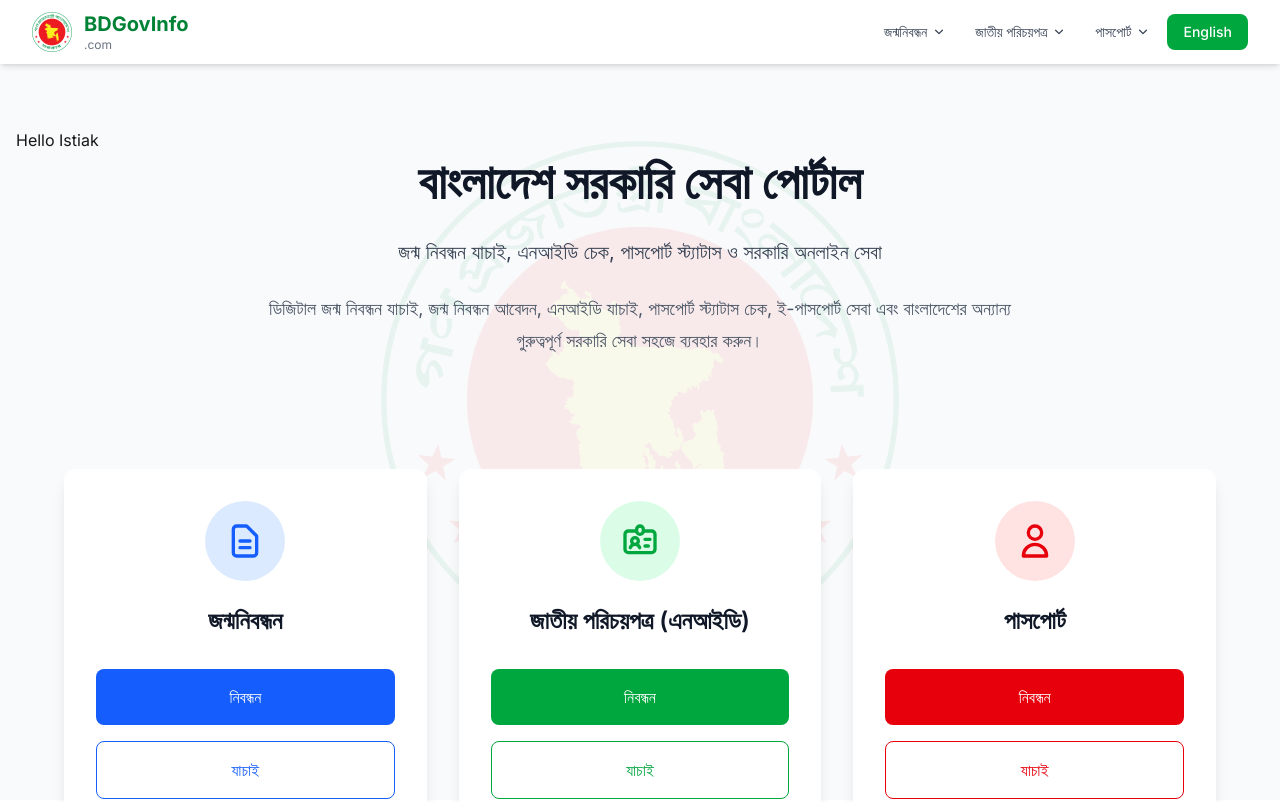
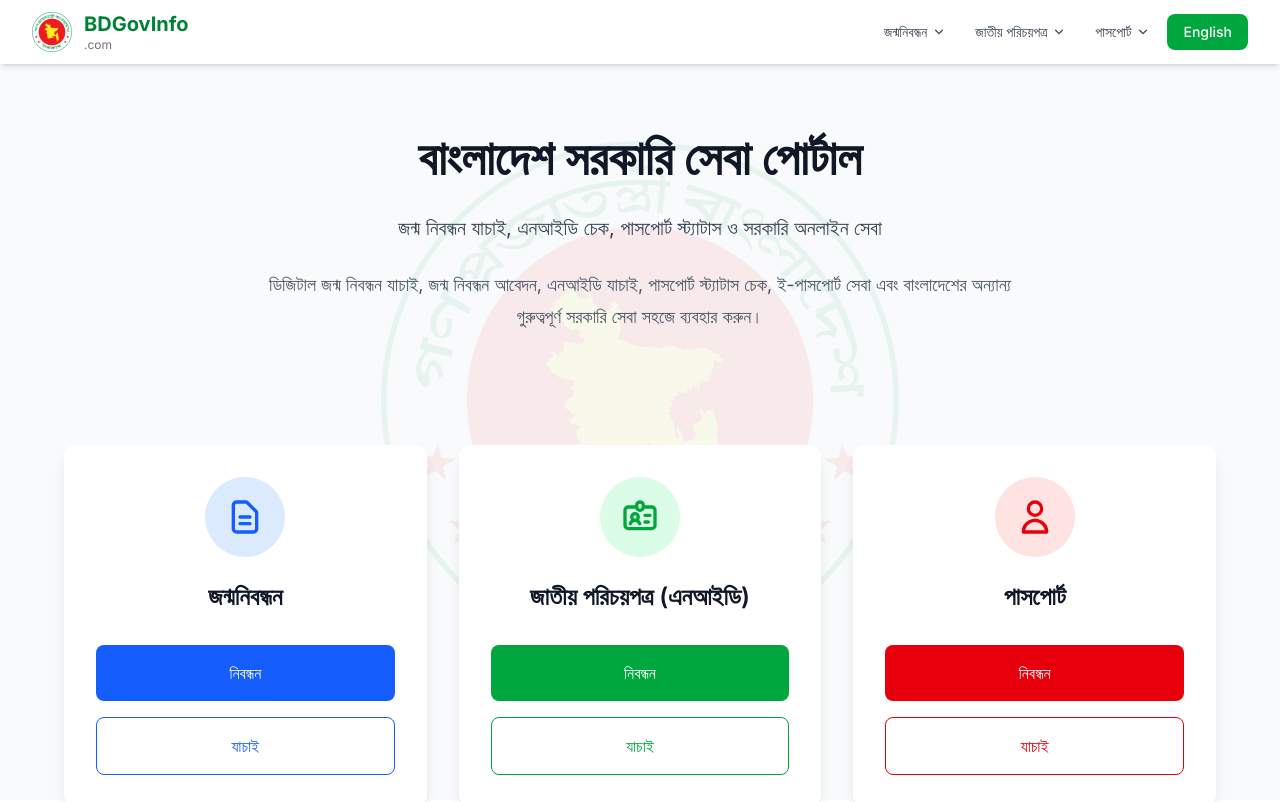
Before and after one commit to mdistiakahmed/bdgovinfo, a Next.js app: page /bn in a window 1280 px wide. Shown: the top 802 px of the page. Built offline with nearby package versions, Linux system fonts and the light colour scheme.

Commit message:
remove debug

```diff
--- a/app/[lang]/page.tsx
+++ b/app/[lang]/page.tsx
@@ -86,7 +86,6 @@ export default async function HomePage({
     <div>
       {/* Hero Section */}
       <section className="py-16 px-4">
-        <p>Hello Istiak</p>
         <div className="max-w-5xl mx-auto text-center">
           <h1 className="text-4xl sm:text-5xl font-bold text-gray-900 mb-6 leading-tight">
             {t.title}
```
